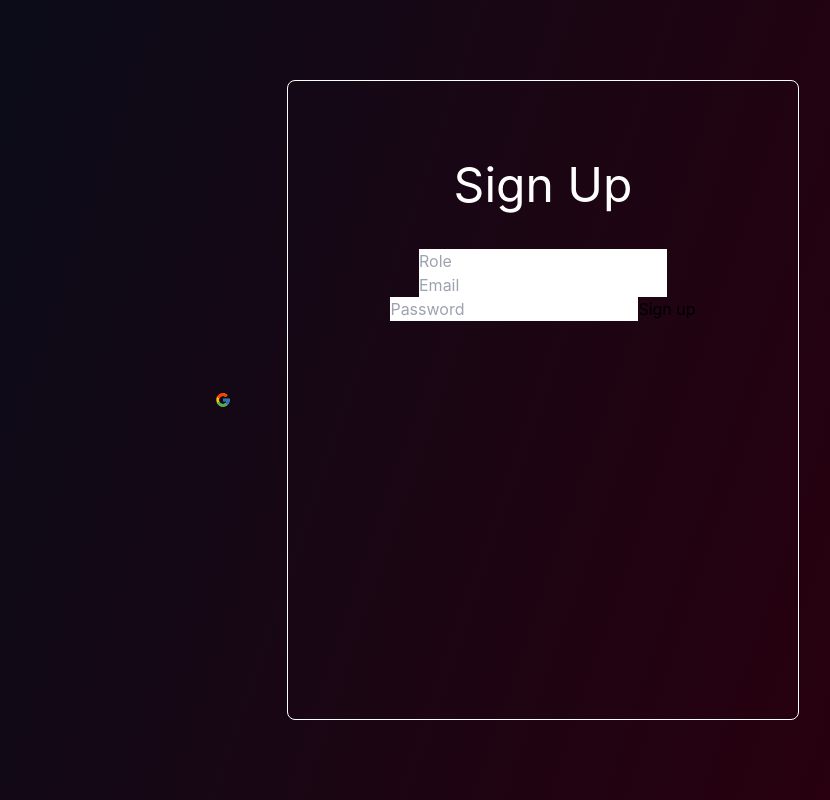
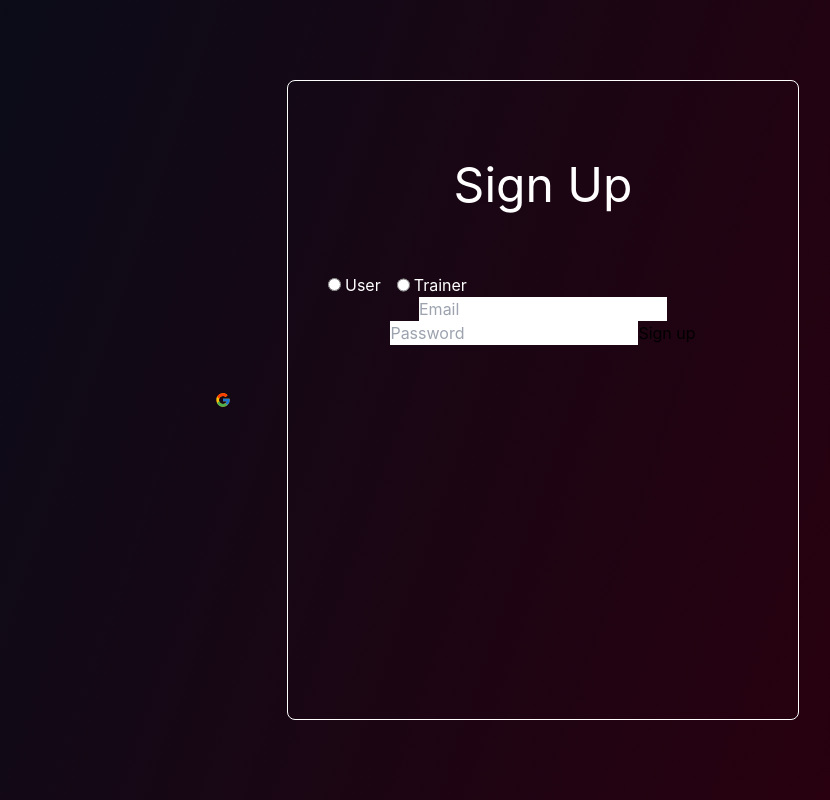
Before and after one commit to shikherjaitly/dumbbellDoor-frontend, a React (Create React App) app in the folder dumbbelldoor-frontend/: page / in a window 1280 px wide. Shown: the whole page, without its empty margins (417-1247 px from the left). Built offline with nearby package versions, Linux system fonts and the light colour scheme.

Commit message:
added signup code

```diff
--- a/dumbbelldoor-frontend/src/components/auth/Signup.jsx
+++ b/dumbbelldoor-frontend/src/components/auth/Signup.jsx
@@ -2,7 +2,6 @@ import React, { useState } from "react";
 // import signup from "../../assets/signup_page.png";
 import { FcGoogle } from "react-icons/fc";
 import axios from "axios";
-
 
 const Signup = () => {
   const [email, setEmail] = useState("");
@@ -14,7 +13,7 @@ const Signup = () => {
     try {
       const response = await axios.post(
         "http://localhost:8000/api/auth/signup",
-        { email, password }
+        { email, password, role }
       );
       console.log(response);
     } catch (error) {
@@ -55,13 +54,34 @@ const Signup = () => {
           <h1 className="font-rubik font-normal font-400 text-5xl text-white leading-65 py-10">
             Sign Up
           </h1>
+          <br />
           <form onSubmit={handleSubmit}>
-            <input
-              type="text"
-              value={role}
-              onChange={handleRoleChange}
-              placeholder="Role"
-            />
+            <div className="flex text-white font-style: Rubik;">
+              <div className="mr-4 ">
+                <input
+                  type="radio"
+                  id="User"
+                  value="User"
+                  name="role"
+                  onChange={handleRoleChange}
+                  placeholder="Role"
+                  className="mr-1"
+                />
+                <label htmlFor="User">User</label>
+              </div>
+
+              <input
+                type="radio"
+                id="Trainer"
+                name="role"
+                value="Trainer"
+                onChange={handleRoleChange}
+                placeholder="Role"
+                className="mr-1"
+              />
+              <label htmlFor="Trainer">Trainer</label>
+            </div>
+
             <input
               type="email"
               value={email}
```
